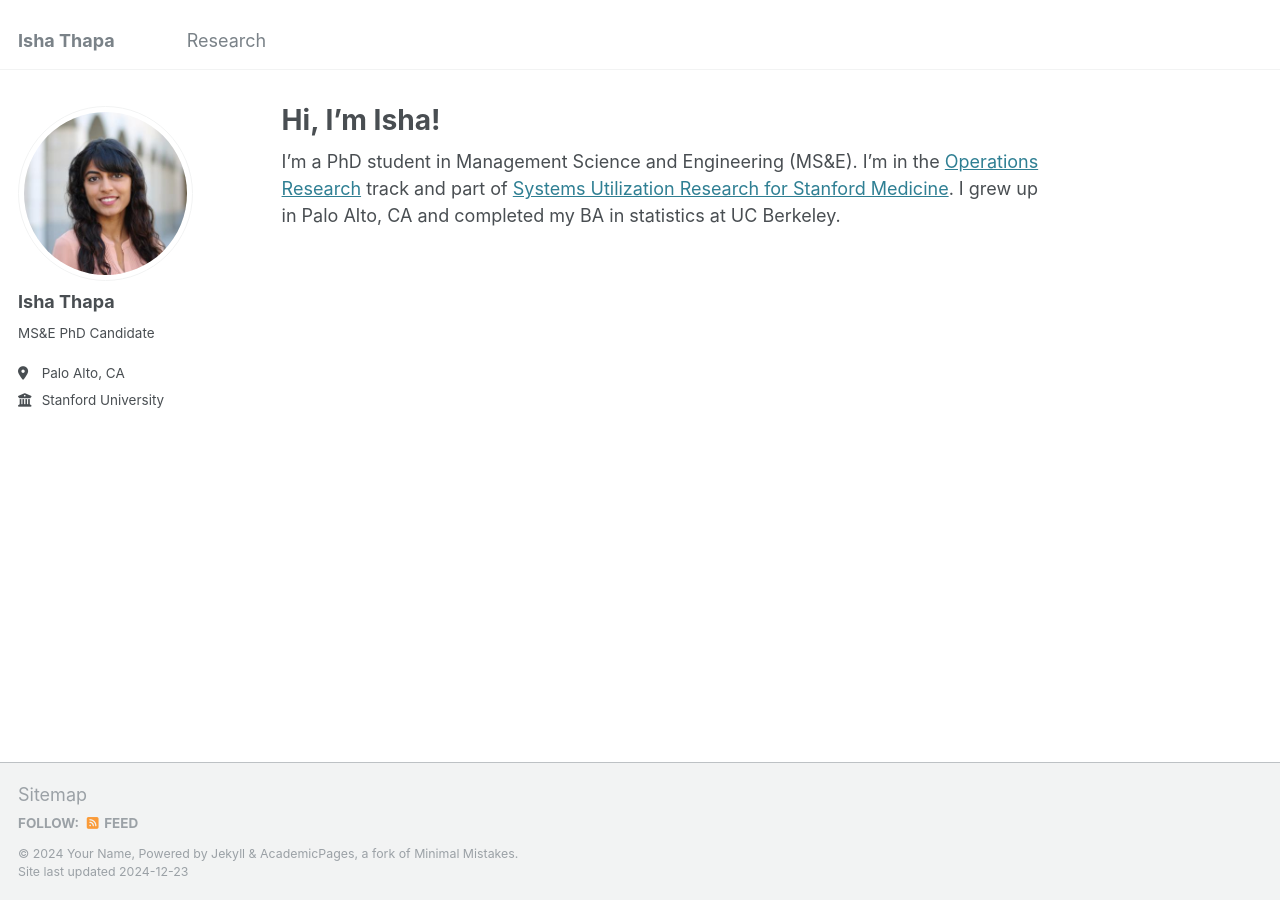
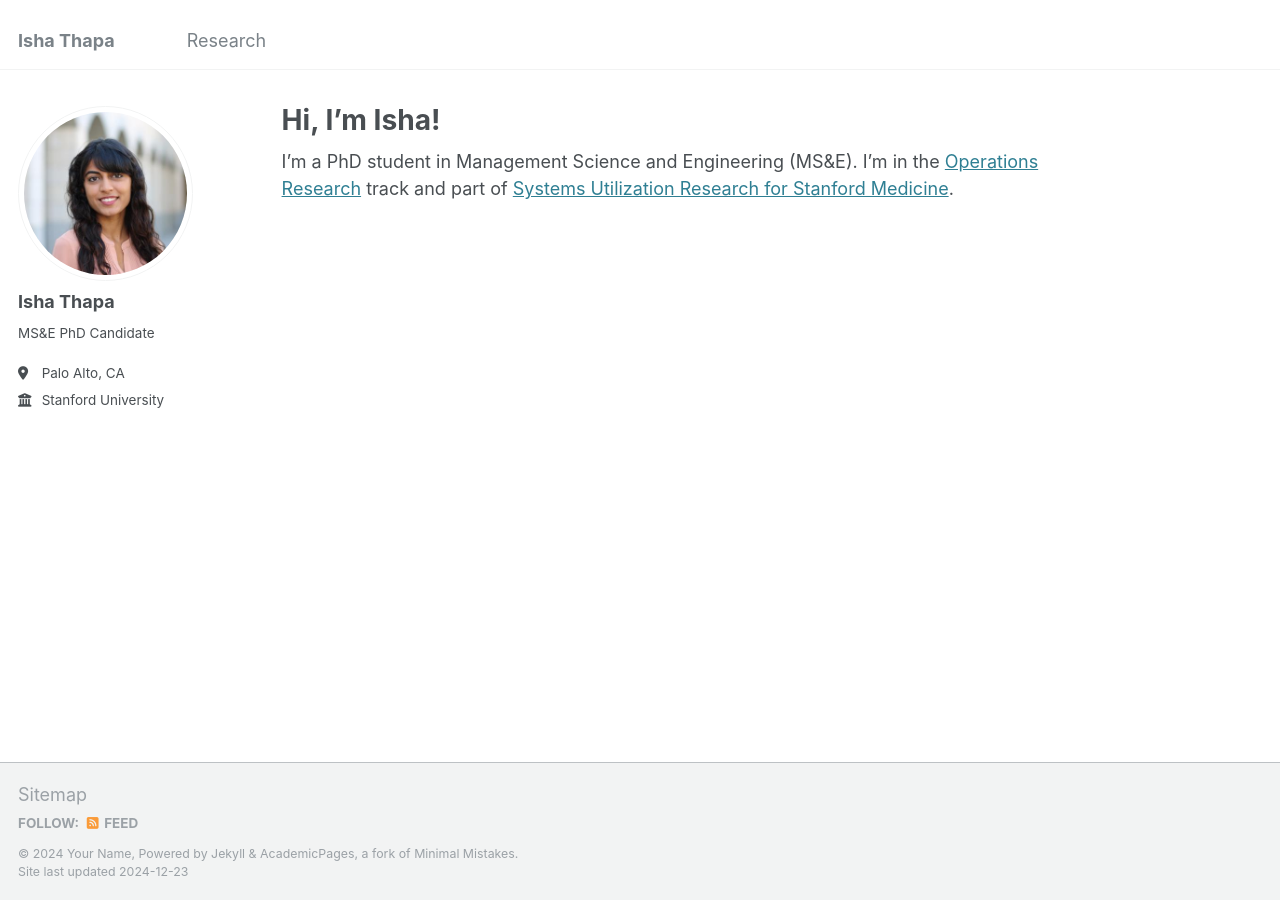
Before and after one commit to ishathapa/ishathapa.github.io, a Jekyll site: the page built from _pages/about.md, in a window 1280 px wide. Built offline with Jekyll 4.4.1, drawn with Linux system fonts in a browser that asks for light colours.

Commit message:
Update about.md

```diff
--- a/_pages/about.md
+++ b/_pages/about.md
@@ -7,4 +7,4 @@ redirect_from:
   - /about.html
 ---
 
-I'm a PhD student in Management Science and Engineering (MS&E). I'm in the [Operations Research](https://or.stanford.edu/) track and part of [Systems Utilization Research for Stanford Medicine](https://surf.stanford.edu/). I grew up in Palo Alto, CA and completed my BA in statistics at UC Berkeley.
+I'm a PhD student in Management Science and Engineering (MS&E). I'm in the [Operations Research](https://or.stanford.edu/) track and part of [Systems Utilization Research for Stanford Medicine](https://surf.stanford.edu/).
```
